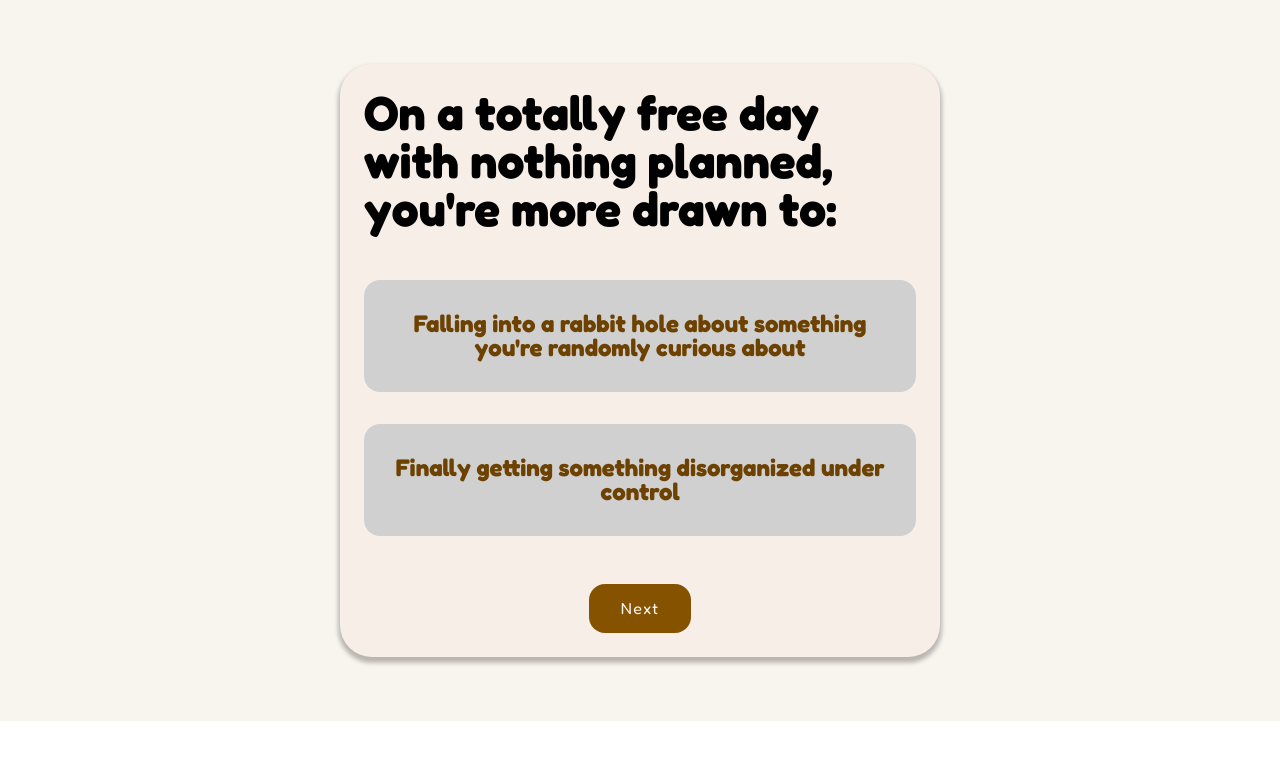
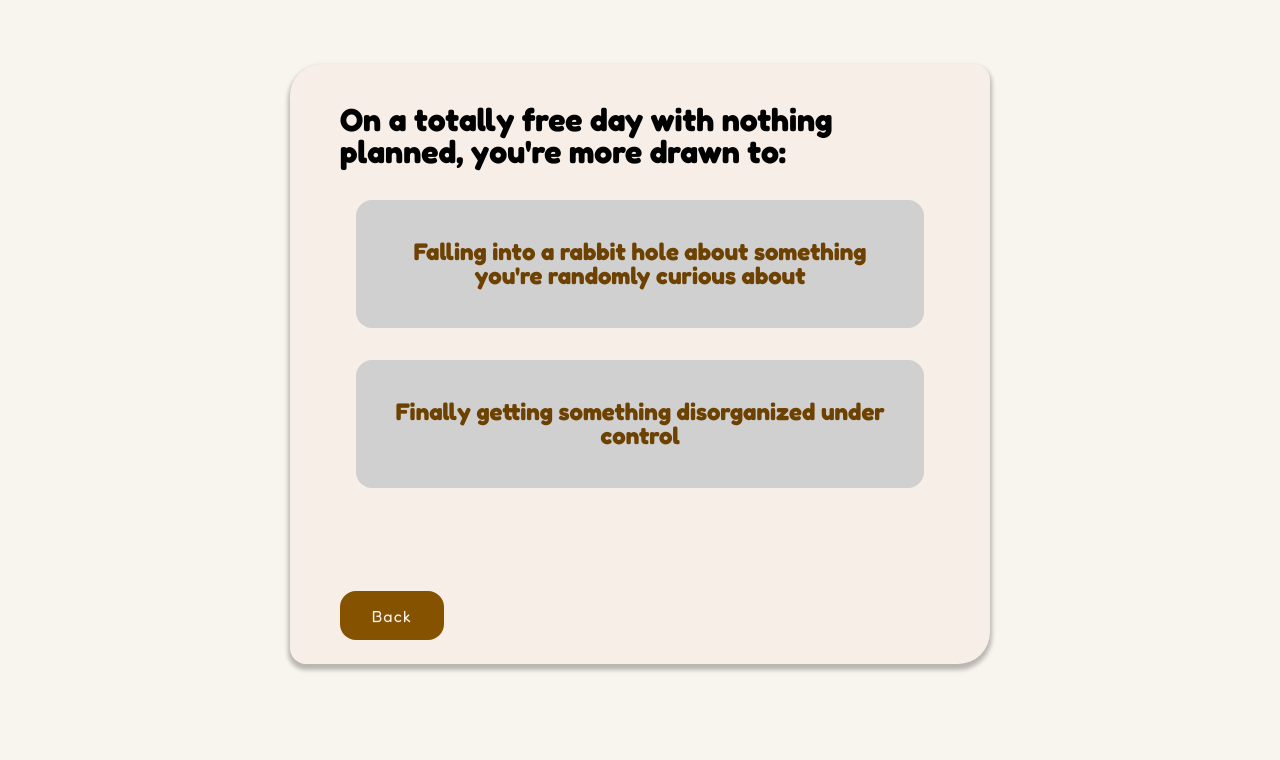
Before and after one commit to mictony6/brewprint-app, a React (Vite) app: page / in a window 1280 px wide. Both pictures are taken after a click on the button "Start Quiz". Shown: the top 760 px of the page. Built offline with nearby package versions, Linux system fonts and the light colour scheme.

Commit message:
Add Back navigation and click-to-advance, polish quiz card layout
Replace Next button with auto-advance on option select, wire up a
Back button to step to the previous question, and fix header height
so question length no longer shifts the options list.

```diff
--- a/src/components/Quiz.tsx
+++ b/src/components/Quiz.tsx
@@ -49,22 +49,35 @@ function Quiz() {
     setQuizCurrentState(QuizState.STARTED)
   }
 
-  function onNext(){
+  function selectOption(key:string){
+    nextQuestion()
+  }
+
+  function nextQuestion(){
+
     const nextIndex = questionIndex + 1
     if (nextIndex >= typedQuestions.length){
       setQuizCurrentState(QuizState.RESULTS)
       return
     }
-    setQuestionIndex(questionIndex + 1)
+    setQuestionIndex(nextIndex)
   }
 
+  function lastQuestion(){
+      const lastIndex = questionIndex - 1
+    if (lastIndex < 0){
+      setQuizCurrentState(QuizState.INTRO)
+      return
+    }
+    setQuestionIndex(lastIndex)
+  }
 
   function renderQuestions() {
     const question = typedQuestions[questionIndex]
     return <QuizQuestionCard
     question={question}
-    onOptionSelect={() => { } }
-    onNextPressed={onNext}
+    onOptionSelect={selectOption}
+    OnBack={lastQuestion}
     />
   }
 
@@ -85,13 +98,9 @@ function Quiz() {
   }
 
   return (
-    <>
-     <div className="brewprint-hello">
       <section className='quiz-section'>
         {renderQuizStep()}
       </section>
-    </div>
-    </>
   )
 
 }
--- a/src/components/QuizIntroCard.tsx
+++ b/src/components/QuizIntroCard.tsx
@@ -7,7 +7,6 @@ function QuizIntroCard({startButtonHandler  = () => {}}){
 
 
     return (
-    <>
     <div className="quiz-card">
           <div className="quiz-content">
             <div className="quiz-intro">
@@ -28,7 +27,6 @@ function QuizIntroCard({startButtonHandler  = () => {}}){
             />
           </div>
         </div>
-    </>
     )
 }
 
--- a/src/components/QuizQuestionCard.tsx
+++ b/src/components/QuizQuestionCard.tsx
@@ -7,12 +7,12 @@ type OptionListItemProps = {
 
 function OptionListItem ({option, ...liProps } : OptionListItemProps){
     return(
-    <li className="option-item" key={liProps.key}>
+    <li className="option-item" {...liProps}>
         <div>{option.label}</div>
     </li>
     )
 }
-export default function QuizQuestionCard({question, onOptionSelect = ()=>{}, onNextPressed = () =>{}} : QuestionCardProps){
+export default function QuizQuestionCard({question, onOptionSelect, OnBack} : QuestionCardProps){
 
     if (!question){
         return(
@@ -22,7 +22,6 @@ export default function QuizQuestionCard({question, onOptionSelect = ()=>{}, onN
         )
     }
     return(
-        <>
         <div className="quiz-card">
             <div className="question-card">
                 <div className="question-card-header">
@@ -33,23 +32,22 @@ export default function QuizQuestionCard({question, onOptionSelect = ()=>{}, onN
                 <div className="question-card-content">
                     <ul className="option-list">
                         {question.options.map((o) => (
-                                <OptionListItem key ={o.label} option={o} />
+                                <OptionListItem key ={o.label} option={o} onClick={()=>{onOptionSelect(o.label)}}/>
                             ))}
 
                     </ul>
                 </div>
                 <div className="question-card-footer">
-                    <Button onClick={onNextPressed}>Next</Button>
+                    <Button onClick={OnBack}>Back</Button>
                 </div>
             </div>
         </div>
-        </>
     )
 }
 
 type QuestionCardProps = {
     question : Question | undefined,
-    onOptionSelect :()=> void
-    onNextPressed : () => void
+    onOptionSelect :(key:string)=> void
+    OnBack : () => void
 
 }
--- a/src/index.css
+++ b/src/index.css
@@ -24,6 +24,7 @@ to zero */
   box-sizing: border-box;
   margin: 0;
   padding: 0;
+  height: 100vh;
 }
 
 
--- a/src/styles/Quiz.css
+++ b/src/styles/Quiz.css
@@ -1,16 +1,18 @@
 .quiz-card {
   background: #f7efe7;
-  border-radius: 2rem;
+  border-radius: 2rem 1rem;
   padding: clamp(1rem, 4vw, 1.5rem);
   display: flex;
   flex-direction: column;
-  gap: 16px;
+  justify-content: start;
   align-items: center;
-  justify-content: center;
-  width: min(600px, 100%);
+  width: min(700px, 100%);
   margin: 0 auto;
   box-shadow: 0px 4px 4px 2px rgba(0, 0, 0, 0.25);
   overflow: hidden;
+  min-height: 600px;
+
+
 }
 .quiz-content {
   display: flex;
@@ -21,6 +23,7 @@
   flex-shrink: 0;
   width: 100%;
   max-width: 600px;
+
 }
 .quiz-intro {
   display: flex;
@@ -34,7 +37,7 @@
   color: #000000;
   text-align: left;
   font-family: "Fredoka", sans-serif;
-  font-size: clamp(2.5rem, 6vw, 3.5rem);
+  font-size: clamp(2.5rem, 6vw, 3rem);
   line-height: 100%;
   font-weight: bold;
   position: relative;
@@ -44,7 +47,7 @@
   color: #000000;
   text-align: left;
   font-family: "Fredoka", sans-serif;
-  font-size: 24px;
+  font-size: 1.5rem;
   line-height: 100%;
   font-weight: 400;
   position: relative;
@@ -88,37 +91,60 @@
 .question-card{
   display: flex;
   flex-direction: column;
-  gap: 2rem;
   align-items: center;
-  justify-content: center;
+  justify-content: stretch;
   flex-shrink: 0;
+  flex: 1;
   width: 100%;
   max-width: 600px;
+
 }
+
+
 
 .question-card-header {
   align-self: stretch;
   color: #000;
   font-family: "Fredoka", sans-serif;
-  font-size: clamp(2.5rem, 6vw, 3rem);
+  font-size: clamp(1.5rem, 6vw, 2rem);
   font-style: normal;
   font-weight: bold;
-  line-height: 100%;
+  line-height: 1;
+  display: flex;
+  flex-direction: column;
+  justify-content: center;
+  min-height: calc(clamp(1.5rem, 6vw, 2rem) * 3);
 }
 
 .question-card-content {
+  flex: 1;
+  display: flex;
+  flex-direction: column;
+  justify-content: start;
+  align-items: center;
+  width: 100%;
+  /* border: #a5640224 solid 2px;
+  border-radius: 24px;
+  border-top: none; */
+  padding: 0 1rem;
+}
 
+.question-card-footer {
+  margin-top: auto;
+  align-self: flex-start;
 }
+
 
 .option-list {
   display: flex;
   flex-direction: column;
   gap: 2rem;
   padding: 0;
+  width: 100%;
 }
 .option-item {
   list-style: none;
-  padding: 2rem 1.5rem;
+  padding: 1rem 1.5rem;
   display: flex;
   flex-direction: column;
   justify-content: center;
@@ -126,6 +152,21 @@
   align-self: stretch;
   border-radius: 1rem;
   background: #D0D0D0;
+  min-height: clamp(5rem, 12vw, 8rem);
+  cursor: pointer;
+
+}
+
+.option-item:hover{
+  background: #d39367;
+  transform: scale(101%);
+
+}
+
+.option-item:active{
+  user-select: none;
+  transform: scale(99%);
+
 
 }
 
@@ -138,3 +179,7 @@
   font-weight: bold;
   line-height: 100%; /* 24px */
 }
+
+.question-card-question{
+  justify-content: center;
+}
```
